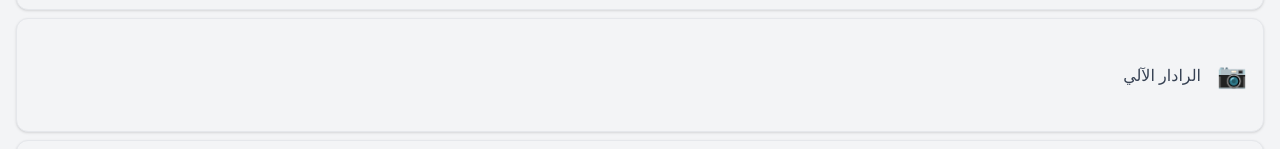
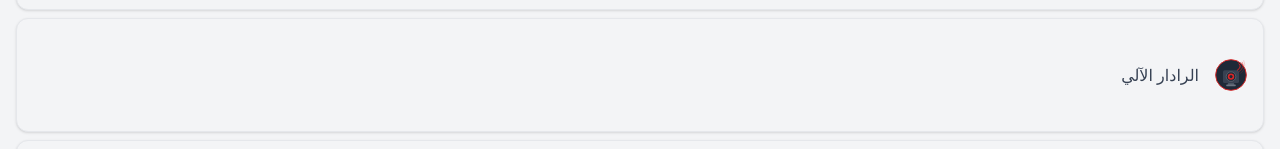
Before and after one commit to interfoufou/trafic-info, a Next.js app: page / in a window 1280 px wide. Both pictures are taken after a click on the button "الخدمات". Shown: the part 483-632 px from the top of the page. Built offline with nearby package versions, Linux system fonts and the light colour scheme.

Commit message:
إضافة أيقونة جديدة للرادار الآلي

```diff
--- a/package.json
+++ b/package.json
@@ -57,6 +57,7 @@
     "tailwind-merge": "^3.3.1",
     "tailwindcss-animate": "^1.0.7",
     "vaul": "^1.1.2",
+    "z-ai-web-dev-sdk": "^0.0.17",
     "zod": "^4.0.2"
   },
   "devDependencies": {
--- a/src/app/page.tsx
+++ b/src/app/page.tsx
@@ -2,6 +2,7 @@
 
 import { useState, useEffect } from 'react';
 import dynamic from 'next/dynamic';
+import Image from 'next/image';
 import { Card, CardContent } from '@/components/ui/card';
 import { Button } from '@/components/ui/button';
 import { Badge } from '@/components/ui/badge';
@@ -967,7 +968,7 @@ export default function Home() {
               {[
                 { icon: '🚗', title: t.sections.services.license },
                 { icon: '🚧', title: t.sections.services.roadworkPermit },
-                { icon: '📷', title: t.sections.services.radar },
+                { icon: 'radar', title: t.sections.services.radar },
                 { icon: '⚠️', title: t.sections.services.violations },
                 { icon: '🛡️', title: t.sections.services.accidents },
                 { icon: '💳', title: t.sections.services.eservices },
@@ -976,7 +977,11 @@ export default function Home() {
                 <Card key={index} className="bg-gray-100 border border-gray-200 cursor-pointer hover:bg-gray-200 transition-colors">
                   <CardContent className="p-4">
                     <div className="flex items-center gap-4">
-                      <div className="text-2xl">{service.icon}</div>
+                      {service.icon === 'radar' ? (
+                        <Image src="/icons/radar.svg" alt="Radar" width={32} height={32} className="w-8 h-8" />
+                      ) : (
+                        <div className="text-2xl">{service.icon}</div>
+                      )}
                       <span className="font-medium text-gray-700">{service.title}</span>
                     </div>
                   </CardContent>
```
Also changed, not shown: public/icons/radar.svg (added), 1 other file (tests, documents, lock files or other folders).
